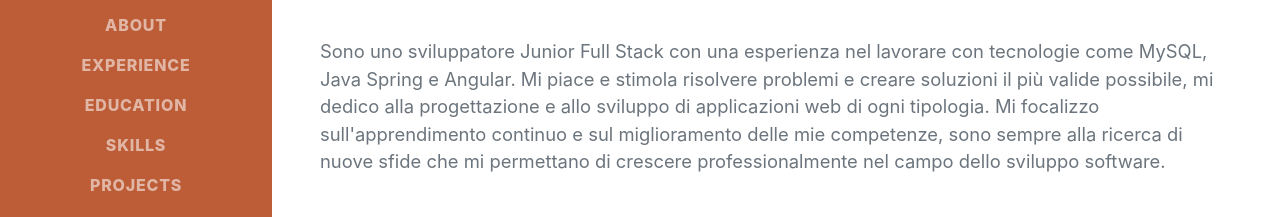
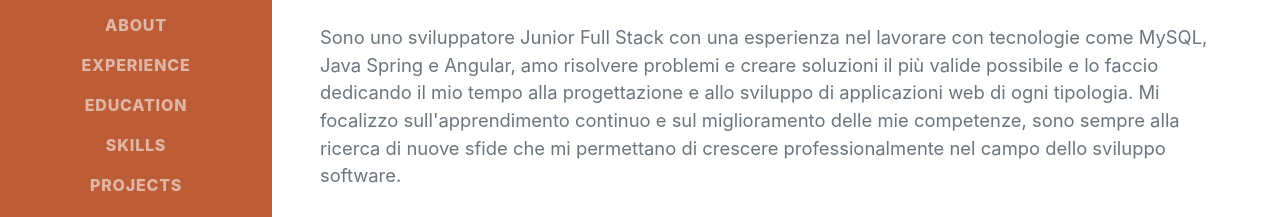
Before and after one commit to MatteXR1/MatteXR1.github.io, a plain HTML site: page index.html in a window 1280 px wide. Shown: the part 349-566 px from the top of the page. Drawn offline with nearby package versions, Linux system fonts and the light colour scheme; a web font is replaced by a local one.

Commit message:
Update index.html

```diff
--- a/index.html
+++ b/index.html
@@ -111,9 +111,8 @@
           </div>
           <p class="lead mb-5">
             Sono uno sviluppatore Junior Full Stack con una esperienza nel
-            lavorare con tecnologie come MySQL, Java Spring e Angular. Mi piace
-            e stimola risolvere problemi e creare soluzioni il più valide
-            possibile, mi dedico alla progettazione e allo sviluppo di
+            lavorare con tecnologie come MySQL, Java Spring e Angular, amo risolvere problemi e creare soluzioni il più valide
+            possibile e lo faccio dedicando il mio tempo alla progettazione e allo sviluppo di
             applicazioni web di ogni tipologia. Mi focalizzo sull'apprendimento
             continuo e sul miglioramento delle mie competenze, sono sempre alla
             ricerca di nuove sfide che mi permettano di crescere
@@ -276,7 +275,7 @@
              Strumenti utilizzati:Java con SpringBoot, HTML, CSS, Javascript Vanilla e per il DB MySQL.
             </div>
             <p>
-              Per quanto mi piacerebbe il pagamento fosse vero, il pagamento è fittizio, non abbiate paura del carrello.
+              Per quanto mi piacerebbe che il pagamento fosse vero, è fittizio, perciò non abbiate paura del carrello.
             </p>
             <p><a href="#">Guardati un bello spettacolo! Non una Tragedia ti prego...</a> (Attualmente cercando di farvelo provare!)</p>
           </div>
```
